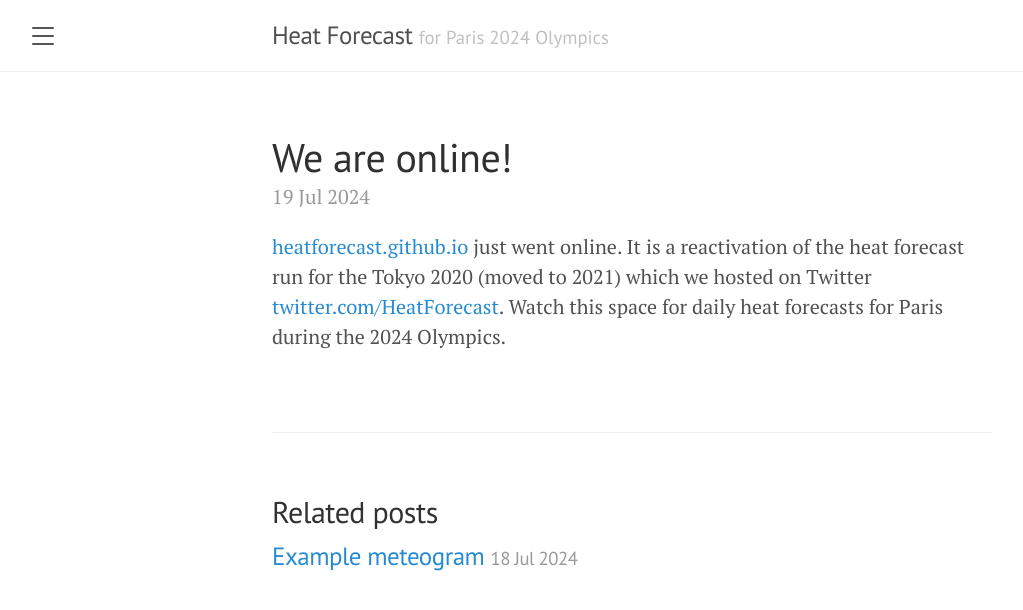
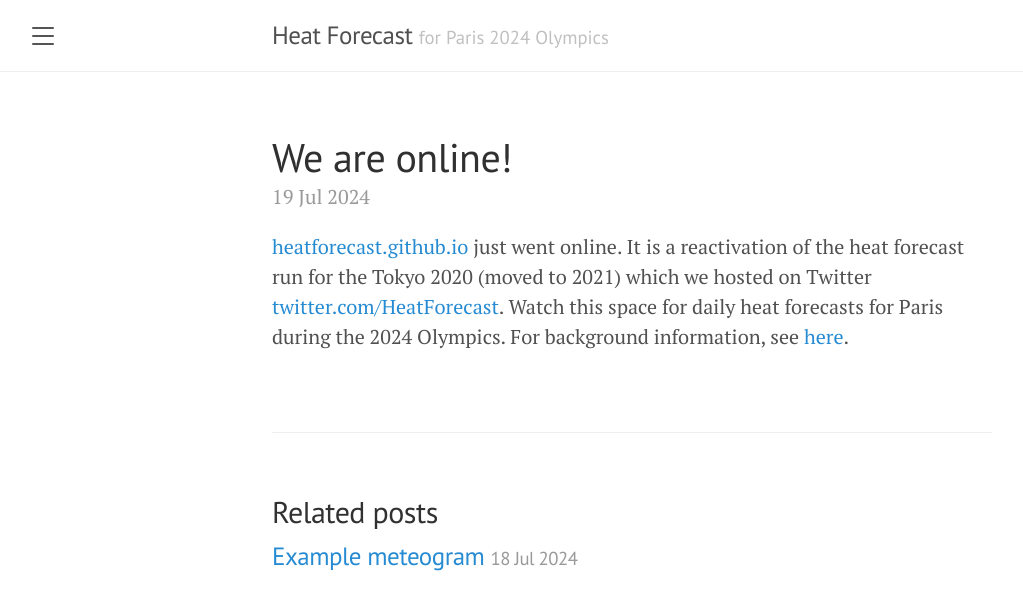
Before and after one commit to heatforecast/heatforecast.github.io, a Jekyll site: the page built from _posts/2024-07-19-online.md, in a window 1280 px wide. Shown: the top 610 px of the page, without its empty margins (8-1031 px from the left). Built offline with Jekyll 4.4.1, drawn with Linux system fonts in a browser that asks for light colours.

Commit message:
background info added

```diff
--- a/_posts/2024-07-19-online.md
+++ b/_posts/2024-07-19-online.md
@@ -7,3 +7,4 @@
 It is a reactivation of the heat forecast run for the Tokyo 2020 (moved to 2021)
 which we hosted on Twitter [twitter.com/HeatForecast](https://twitter.com/HeatForecast).
 Watch this space for daily heat forecasts for Paris during the 2024 Olympics.
+For background information, see [here](https://heatforecast.github.io/about/).
```
